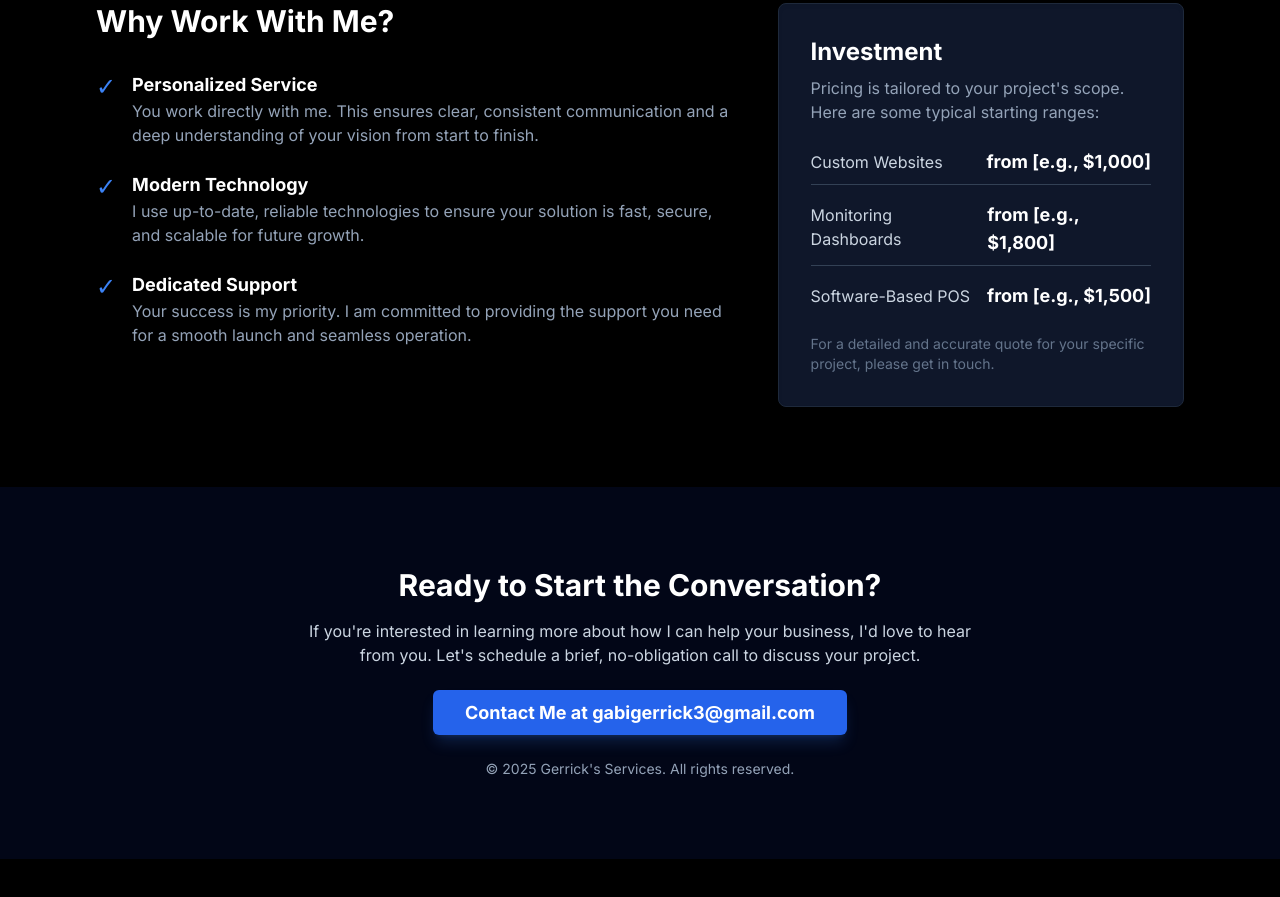
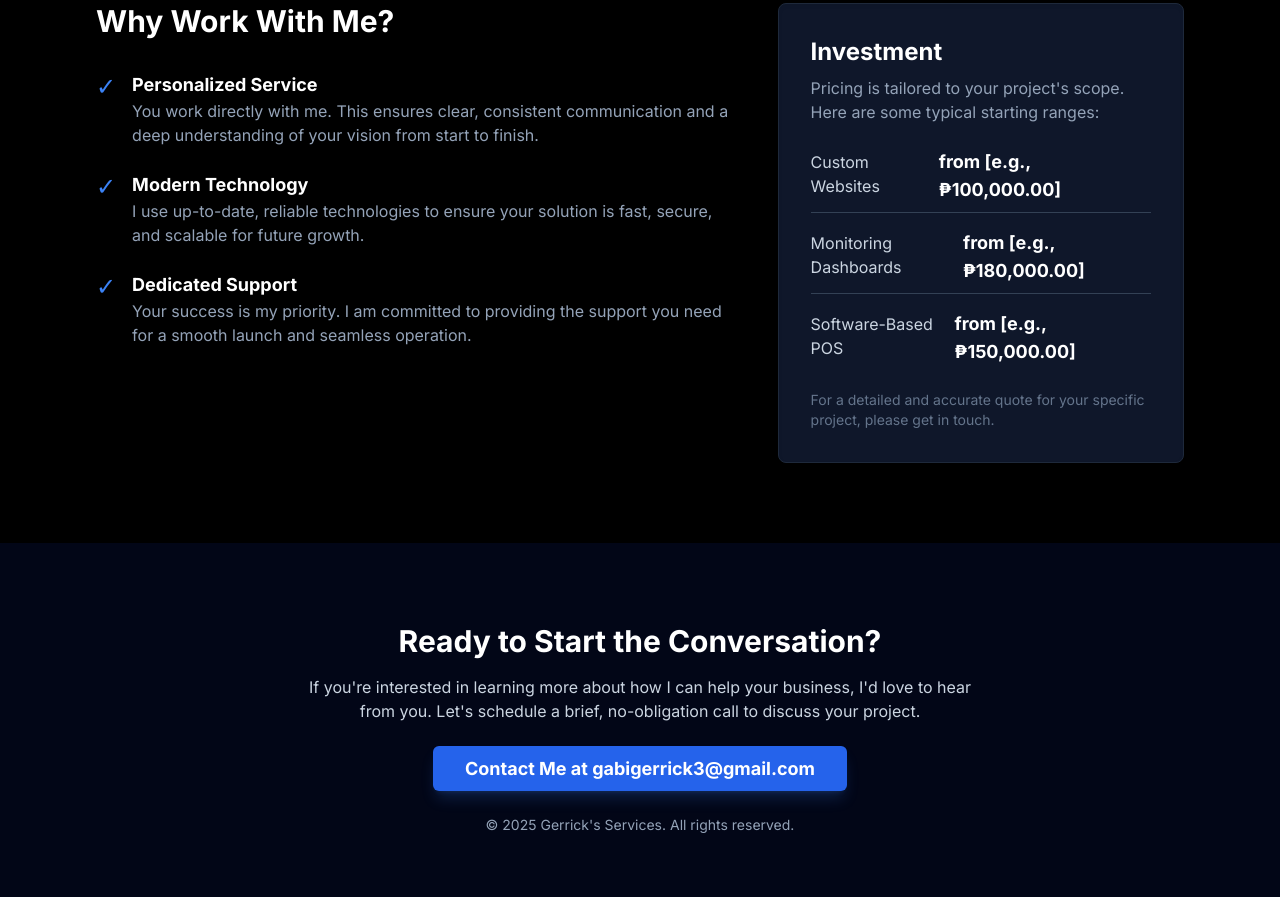
Before and after one commit to Gerrick07/gerrickgabi-portfolio, a plain HTML site: page index.html in a window 1280 px wide. Shown: the part 2809-3706 px from the top of the page. Before the commit the page ends 3668 px from the top, so only its background shows below. Drawn offline with nearby package versions, Linux system fonts and the light colour scheme.

Commit message:
Update index.html

```diff
--- a/index.html
+++ b/index.html
@@ -217,9 +217,9 @@
                         <h3 class="text-2xl font-bold text-white">Investment</h3>
                         <p class="mt-2 text-slate-400">Pricing is tailored to your project's scope. Here are some typical starting ranges:</p>
                         <ul class="mt-6 space-y-4">
-                            <li class="flex justify-between items-baseline border-b border-slate-700 pb-2"><span>Custom Websites</span><span class="font-bold text-lg text-white">from [e.g., $1,000]</span></li>
-                            <li class="flex justify-between items-baseline border-b border-slate-700 pb-2"><span>Monitoring Dashboards</span><span class="font-bold text-lg text-white">from [e.g., $1,800]</span></li>
-                            <li class="flex justify-between items-baseline"><span>Software-Based POS</span><span class="font-bold text-lg text-white">from [e.g., $1,500]</span></li>
+                            <li class="flex justify-between items-baseline border-b border-slate-700 pb-2"><span>Custom Websites</span><span class="font-bold text-lg text-white">from [e.g., ₱100,000.00]</span></li>
+                            <li class="flex justify-between items-baseline border-b border-slate-700 pb-2"><span>Monitoring Dashboards</span><span class="font-bold text-lg text-white">from [e.g., ₱180,000.00]</span></li>
+                            <li class="flex justify-between items-baseline"><span>Software-Based POS</span><span class="font-bold text-lg text-white">from [e.g., ₱150,000.00]</span></li>
                         </ul>
                         <p class="mt-6 text-sm text-slate-500">For a detailed and accurate quote for your specific project, please get in touch.</p>
                     </div>
```
